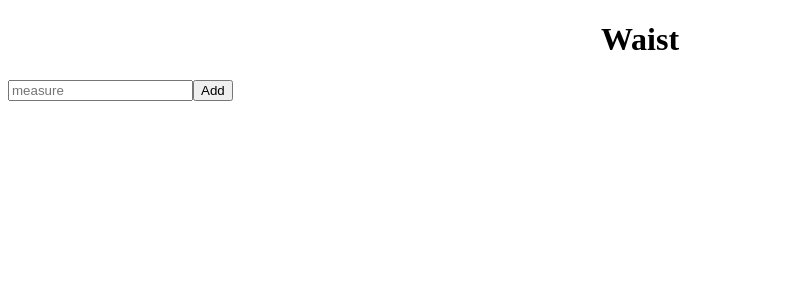
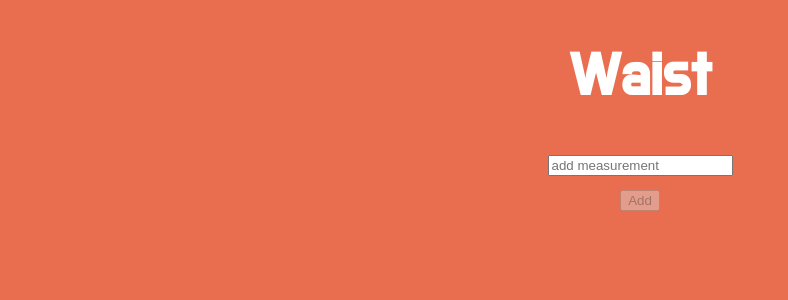
Before and after one commit to tabitaM/waist, an Angular app: page / in a window 1280 px wide. Shown: the top 300 px of the page, without its empty margins (0-788 px from the left). Built offline with nearby package versions, Linux system fonts and the light colour scheme.

Commit message:
Input validations and some styling

```diff
--- a/src/app/app.component.css
+++ b/src/app/app.component.css
@@ -1,3 +1,7 @@
 h1 {
     text-align: center;
+    font-family: 'Do Hyeon', sans-serif;
+    font-size: 60px;
+    font-weight: bold;
+    color: white;
 }
--- a/src/app/measurement.ts
+++ b/src/app/measurement.ts
@@ -1,3 +1,4 @@
 export class Measurement {
     waist: number;
+    currentDay: string;
 }
--- a/src/app/measurements/measurements.component.css
+++ b/src/app/measurements/measurements.component.css
@@ -0,0 +1,37 @@
+li {
+    display: flex;
+    align-items: center;
+    color: #f09983;
+}
+
+.measure {
+    color:white;
+}
+
+.line {
+    height: 10px;
+	width: 50px;
+	background: #f09983;
+	margin-right: 10px;
+}
+
+.longLine {
+    height: 10px;
+	width: 70px;
+	background: #f09983;
+	margin-right: 10px;
+}
+
+.wrapper {
+    text-align: center;
+}
+
+.inputMeasure {
+
+}
+
+button {
+    display: block;
+    margin: auto;
+    margin-top: 1em;
+}
--- a/src/app/measurements/measurements.component.html
+++ b/src/app/measurements/measurements.component.html
@@ -1,12 +1,12 @@
-<div>
-  <label>
-    <input #measure placeholder="measure" />
-    <button (click)="addMeasurement(measure.value); measure.value=''">Add</button>
-  </label>
+<div class="wrapper">
+  <input class="inputMeasure" #measure placeholder="add measurement" (input)="onKeyPress($event.target.value)"/>
+  <button (click)="addMeasurement(measure.value); measure.value=''" [disabled]="!inputIsNumber">Add</button>
 </div>
 
 <ul>
   <li *ngFor="let item of measurementList">
-    <div>{{getDate()}} - {{item.waist}}</div>
+    <div *ngIf="isWeekend" class="longLine"></div>
+    <div *ngIf="!isWeekend" class="line"></div>
+    <div>{{getDate()}}  <span class="measure">{{item.waist}}cm</span> </div>
   </li>
 </ul>
--- a/src/app/measurements/measurements.component.ts
+++ b/src/app/measurements/measurements.component.ts
@@ -1,5 +1,8 @@
 import { Component, OnInit } from "@angular/core";
 import { Measurement } from "../measurement";
+import { AngularWaitBarrier } from "blocking-proxy/built/lib/angular_wait_barrier";
+import { isNumber } from "util";
+import { getLocaleDateFormat } from "@angular/common";
 
 @Component({
   selector: "app-measurements",
@@ -8,25 +11,48 @@ import { Measurement } from "../measurement";
 })
 export class MeasurementsComponent {
   measurementList: Measurement[] = [];
+  inputIsNumber: boolean = false;
+  isWeekend: boolean = false;
+  isSameDay: boolean = false;
 
-  constructor() {
+  constructor() {}
+
+  onKeyPress(key: string) {
+    if (!key) {
+      this.inputIsNumber = false;
+      return;
+    }
+
+    if (isNaN(+key)) {
+      this.inputIsNumber = false;
+      console.log(`${key} is not a number`);
+      return;
+    }
+
+    this.inputIsNumber = true;
   }
 
   addMeasurement(measure: number): void {
-
+    //check if it's the same day
+    if((this.measurementList).length) {
+      this.checkCurrentDay(this.getDate());
+    }
     // validate is not empty
     if (!measure) {
+      console.log("inputul e gol");
       return;
     }
 
     // validate is a number
-    // TODO
+    if (isNaN(measure)) {
+      console.log(`${measure} is not a number`);
+    }
 
     // add date with number
-    // TODO
-
-    this.measurementList.push({ waist: measure });
-    console.log(this.measurementList);
+    if(!this.isSameDay) {
+    this.measurementList.push({ waist: measure, currentDay: this.getDate() });
+    }
+    console.log("Measurement list updated: ", this.measurementList);
   }
 
   getDate(): string {
@@ -46,8 +72,23 @@ export class MeasurementsComponent {
     weekday[6] = "Saturday";
     var n = weekday[d.getDay()];
 
-    let date : string = n + "," + dd + "/" + mm + "/" + yyyy;
-    console.log(date);
+    let date: string = n + ", " + dd + "/" + mm + "/" + yyyy;
+
+    weekday.forEach(day => {
+      if(day === "Saturday" || day === "Sunday") {
+        this.isWeekend = true;
+      }
+    });
     return date;
   }
+
+  checkCurrentDay(day: string) :void {
+    let lastDay = (this.measurementList).length;
+    if(this.measurementList[lastDay - 1].currentDay === day) {
+      console.log(this.measurementList[lastDay - 1].currentDay);
+      this.isSameDay = true;
+      alert("You already set a measurement for today!");
+      return;
+    }
+  }
 }
--- a/src/index.html
+++ b/src/index.html
@@ -7,6 +7,7 @@
 
   <meta name="viewport" content="width=device-width, initial-scale=1">
   <link rel="icon" type="image/x-icon" href="favicon.ico">
+  <link href="https://fonts.googleapis.com/css?family=Do+Hyeon" rel="stylesheet">
 </head>
 <body>
   <app-root></app-root>
--- a/src/styles.css
+++ b/src/styles.css
@@ -1 +1,5 @@
 /* You can add global styles to this file, and also import other style files */
+body {
+    background-color: #e96e4f;
+    font-family: 'Do Hyeon', sans-serif;
+}
```
Also changed, not shown: src/app/app.component.html (line endings or trailing spaces).
